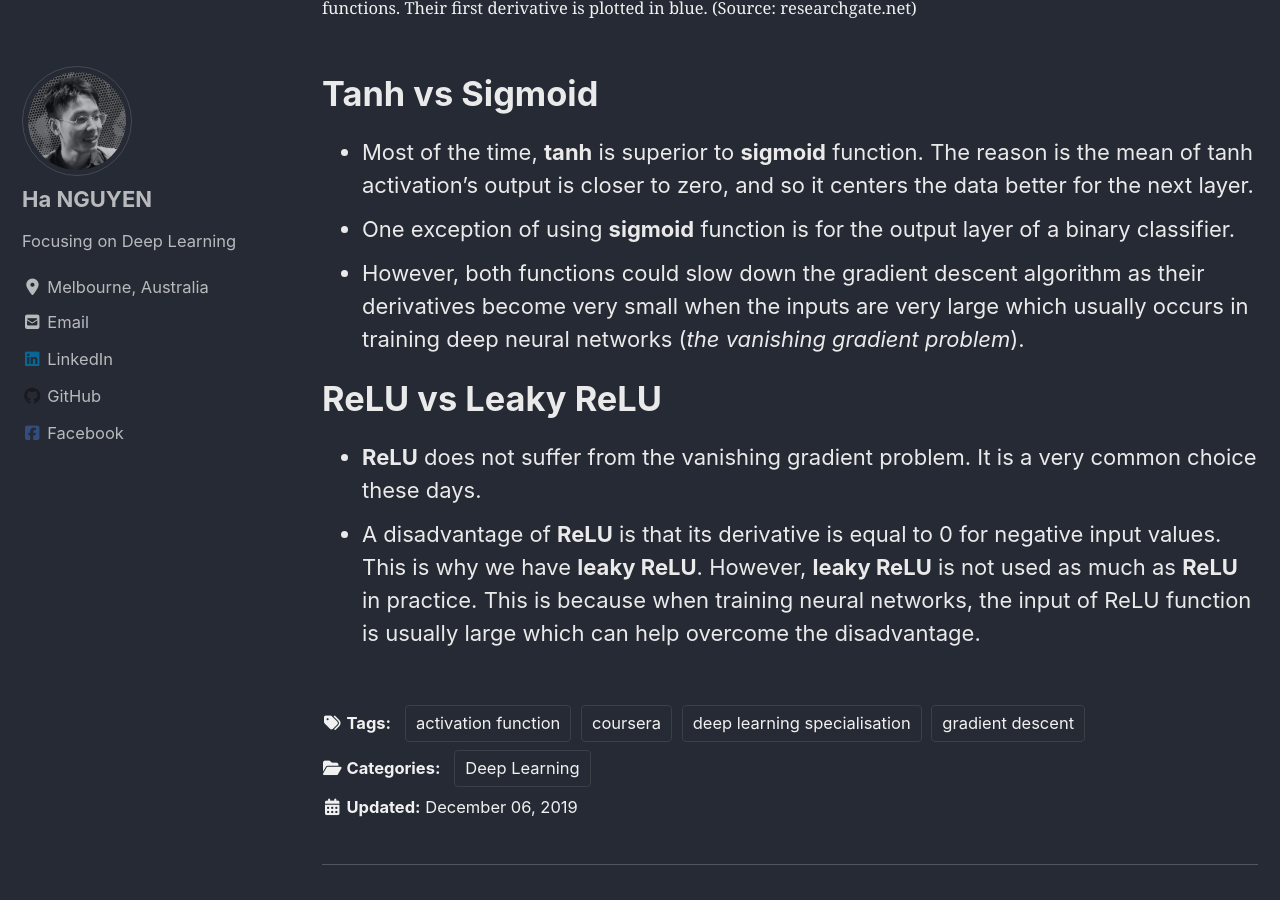
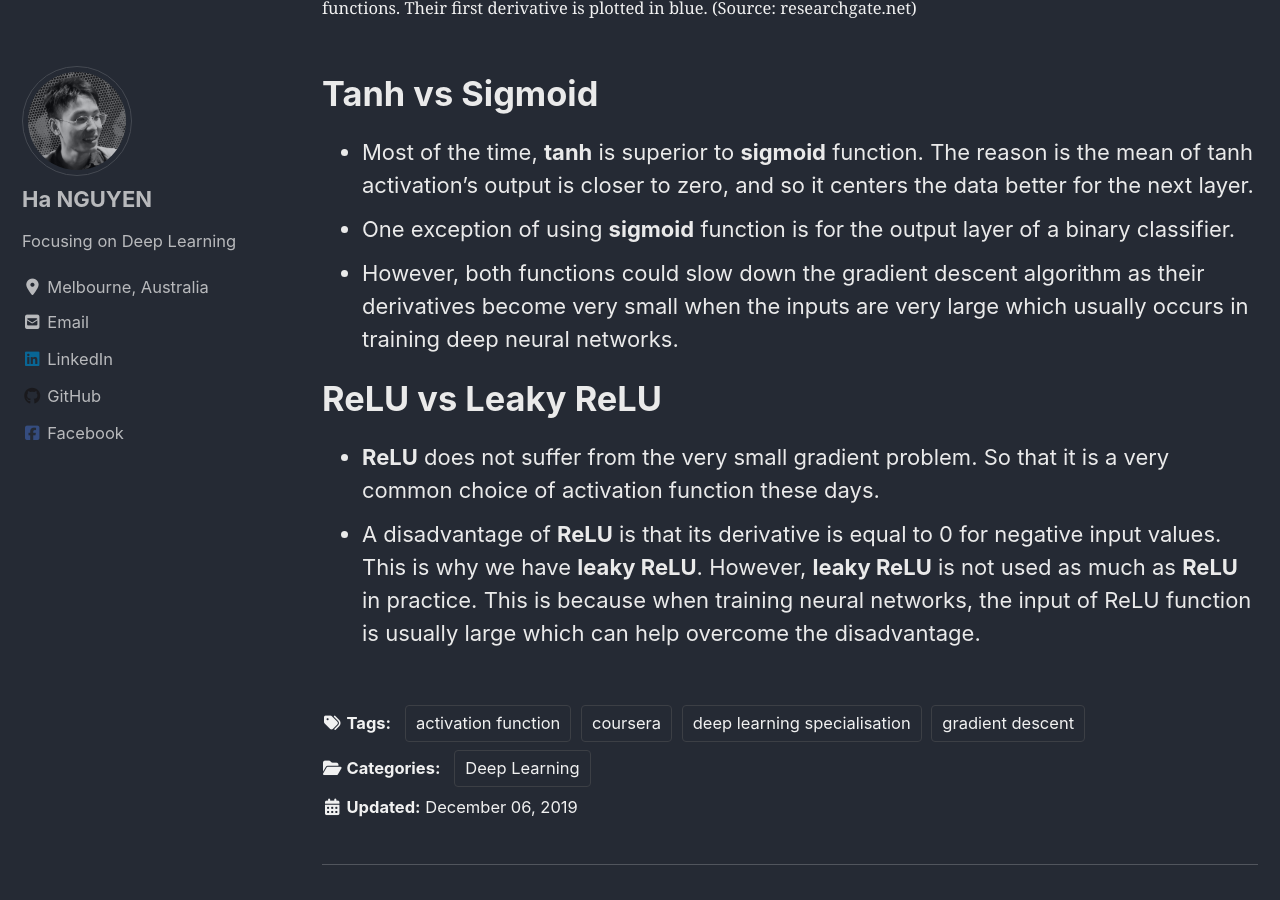
Before and after one commit to datasciblog/datasciblog.github.io, a Jekyll site: the page built from _posts/2019-12-06-DL-01-activation-functions.md, in a window 1280 px wide and 900 px high, scrolled down 1189 px. Built offline with Jekyll 4.4.1, drawn with Linux system fonts in a browser that asks for light colours; cached includes are drawn as plain includes; nearby versions of some CDN libraries.

Commit message:
Update 2019-12-06-DL-01-activation-functions.md

```diff
--- a/_posts/2019-12-06-DL-01-activation-functions.md
+++ b/_posts/2019-12-06-DL-01-activation-functions.md
@@ -29,8 +29,8 @@ These are some takeaways from [Activation Functions lecture](https://www.courser
 # Tanh vs Sigmoid
 - Most of the time, **tanh** is superior to **sigmoid** function. The reason is the mean of tanh activation's output is closer to zero, and so it centers the data better for the next layer.
 - One exception of using **sigmoid** function is for the output layer of a binary classifier.
-- However, both functions could slow down the gradient descent algorithm as their derivatives become very small when the inputs are very large which usually occurs in training deep neural networks (*the vanishing gradient problem*).
+- However, both functions could slow down the gradient descent algorithm as their derivatives become very small when the inputs are very large which usually occurs in training deep neural networks.
 
 # ReLU vs Leaky ReLU
-- **ReLU** does not suffer from the vanishing gradient problem. It is a very common choice these days.
+- **ReLU** does not suffer from the very small gradient problem. So that it is a very common choice of activation function these days.
 - A disadvantage of **ReLU** is that its derivative is equal to 0 for negative input values. This is why we have **leaky ReLU**. However, **leaky ReLU** is not used as much as **ReLU** in practice. This is because when training neural networks, the input of ReLU function is usually large which can help overcome the disadvantage.
```
